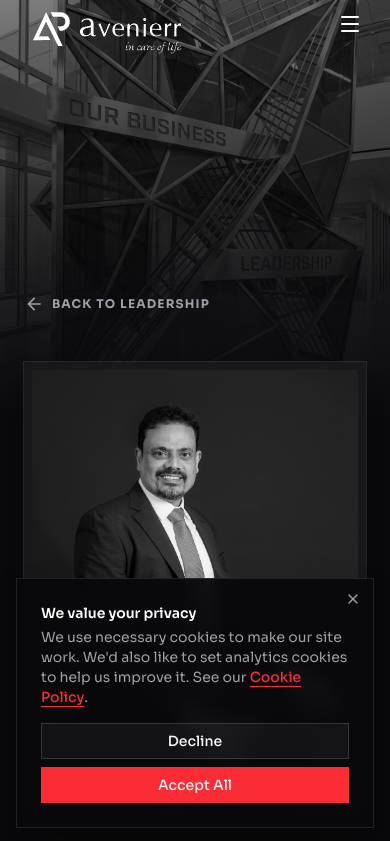
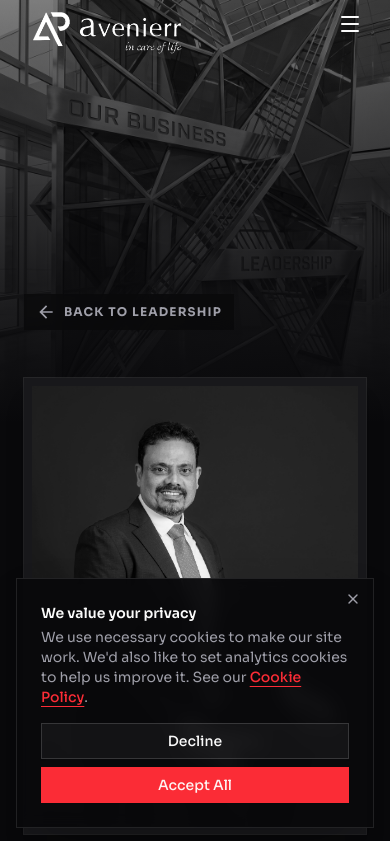
Before and after one commit to Thawshi-Srikanth/avenerr, a Next.js app: page /company-overview/team/c-sathananthan in a window 390 px wide. Shown: the top 841 px of the page. Built offline with nearby package versions, Linux system fonts and the light colour scheme.

Commit message:
feat: Implement sticky positioning and styling for the back link and left column on team member detail pages, and remove a redundant comment.

```diff
--- a/src/app/company-overview/team/[slug]/page.tsx
+++ b/src/app/company-overview/team/[slug]/page.tsx
@@ -39,7 +39,7 @@ export default async function TeamMemberPage({
       <div className="max-w-7xl mx-auto px-6 -mt-32 relative pb-24 z-10">
         <Link
           href="/company-overview"
-          className="inline-flex items-center gap-2 text-xs font-bold uppercase tracking-widest text-muted-foreground hover:text-foreground transition-colors mb-12 group"
+          className="inline-flex items-center gap-2 text-xs font-bold uppercase tracking-widest text-muted-foreground hover:text-foreground transition-colors mb-12 group sticky top-[80px] z-20 w-fit bg-background/80 backdrop-blur-sm py-2 px-3 rounded-md lg:static lg:bg-transparent lg:p-0 lg:backdrop-blur-none lg:z-auto"
         >
           <MdArrowBack className="w-5 h-5 transition-transform group-hover:-translate-x-1" />
           Back to Leadership
@@ -47,7 +47,7 @@ export default async function TeamMemberPage({
 
         <div className="flex flex-col lg:flex-row gap-12 lg:gap-24 items-start">
           {/* Left Column: Image & Contact */}
-          <div className="w-full lg:w-[320px] shrink-0 sticky top-32 flex flex-col gap-6">
+          <div className="w-full lg:w-[320px] shrink-0 lg:sticky lg:top-32 flex flex-col gap-6">
             <div className="relative aspect-3/4 w-full bg-card shadow-xl ring-1 ring-border p-2">
               <div className="relative w-full h-full grayscale hover:grayscale-0 transition-all duration-700 ease-in-out">
                 <Image
--- a/src/components/header.tsx
+++ b/src/components/header.tsx
@@ -204,8 +204,7 @@ export const HeroHeader = () => {
                   {mainLinks.map((link) => (
                     <NavigationMenuItem key={link.name}>
                       <Link href={link.href}>
-                        {/* @next-codemod-error This Link previously used the now removed `legacyBehavior` prop, and has a child that might not be an anchor. The codemod bailed out of lifting the child props to the Link. Check that the child component does not render an anchor, and potentially move the props manually to Link. */
-                        }
+                        {/* @next-codemod-error This Link previously used the now removed `legacyBehavior` prop, and has a child that might not be an anchor. The codemod bailed out of lifting the child props to the Link. Check that the child component does not render an anchor, and potentially move the props manually to Link. */}
                         <NavigationMenuLink
                           className={cn(
                             navigationMenuTriggerStyle(),
```
